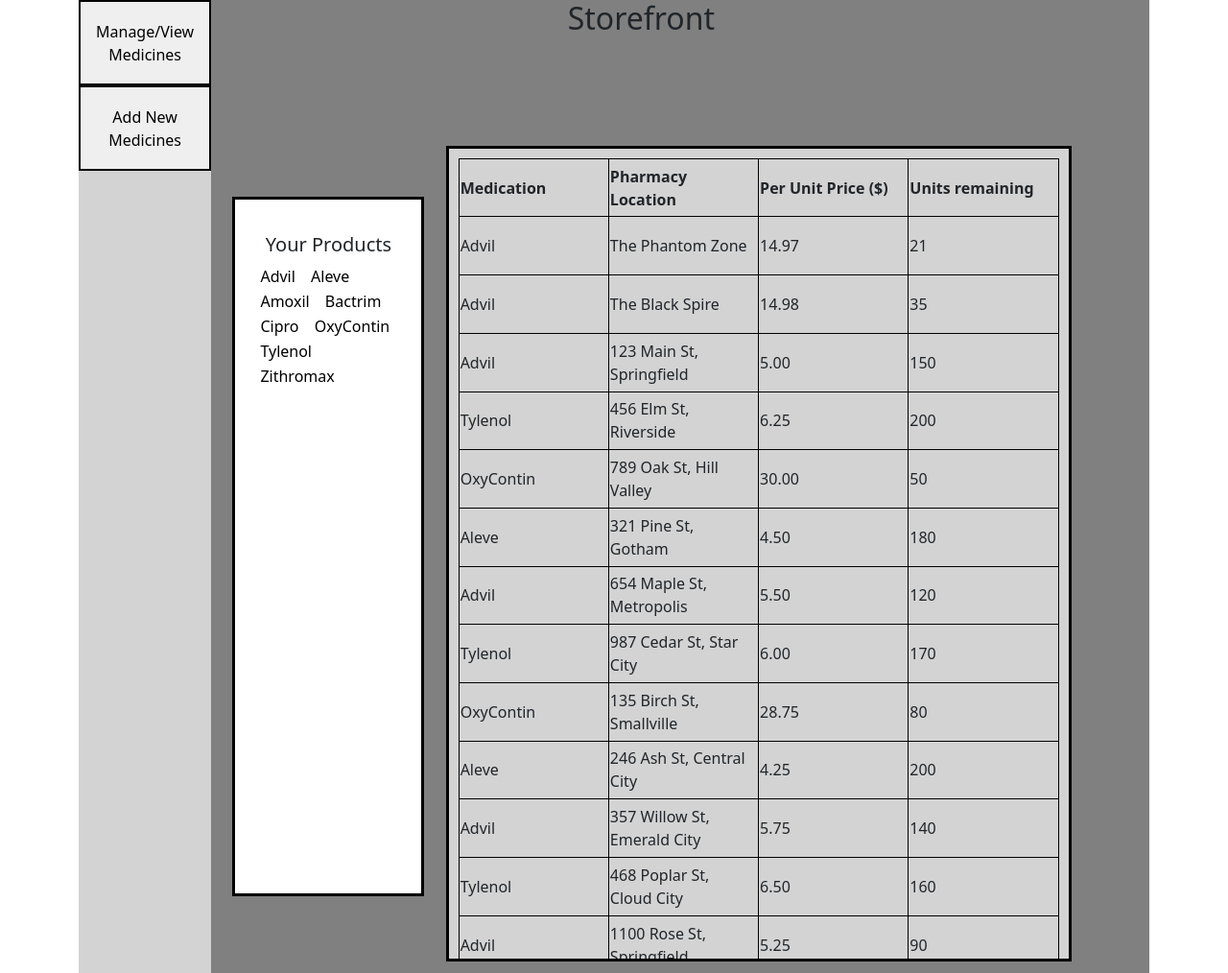
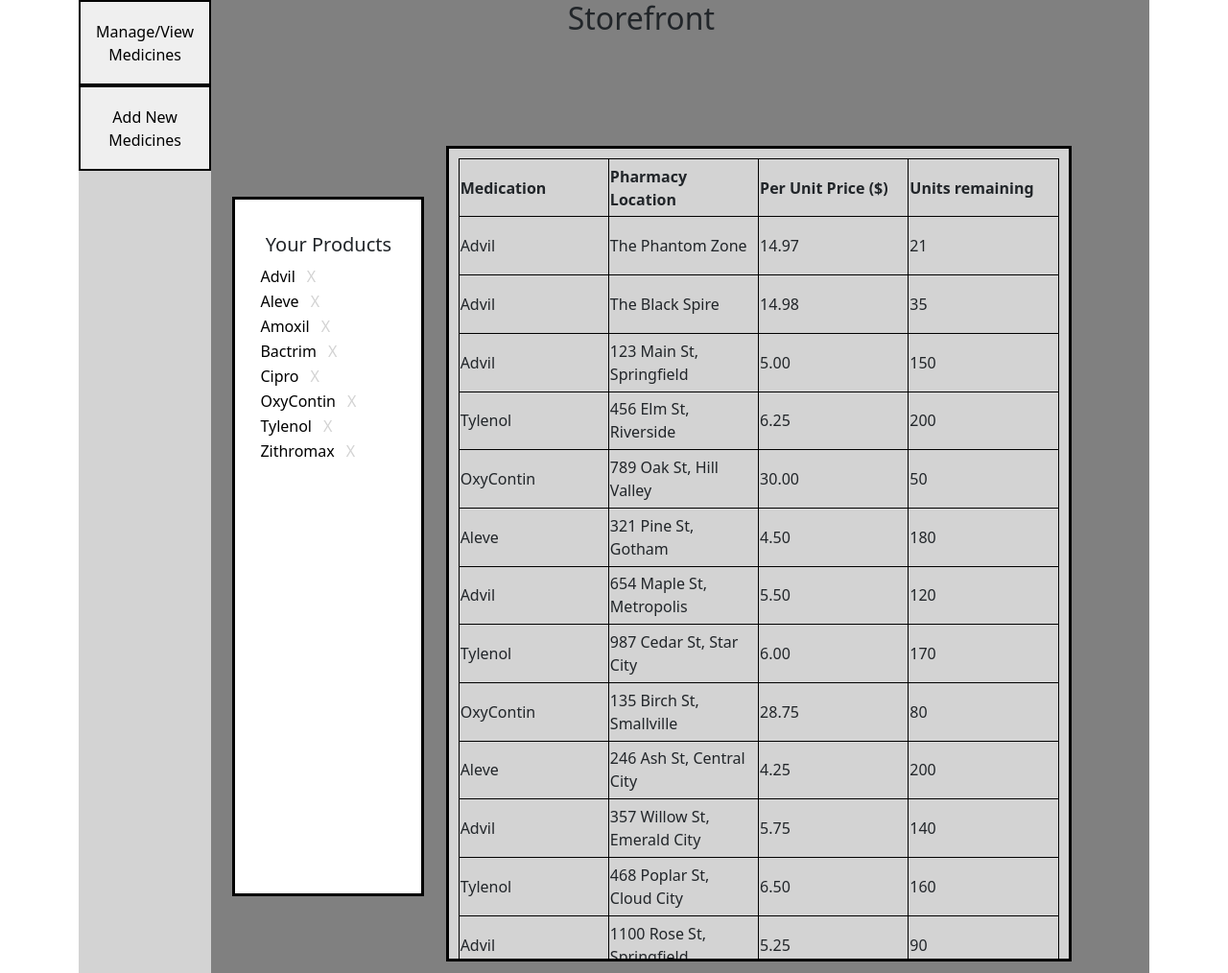
Before and after one commit to 1o3d/healthcare_proj, a Django app: template templates/distrib.html in a window 1280 px wide. Shown: the top 1014 px of the page at 96% size. Run offline with Django 5.2, Linux system fonts and the light colour scheme; data comes from the database, SQL or seed files in the repository; both versions use the stored data as it was after the commit; tables that the repository leaves empty hold one stand-in row (values such as "Sample post"); the template is opened without the code that fills it: values that come from a table or form of the project are taken from there, most other values are stand-ins (such as "Sample title", 1, 10 or a date in 2020); some libraries are stand-ins or nearby versions.

Commit message:
Added delete buttons for medications

```diff
--- a/static/distrib.css
+++ b/static/distrib.css
@@ -20,6 +20,19 @@ body, html {
 .add_meds_tab {
     grid-row:2;
 }
+
+.delete {
+    margin-left: auto;  /* Pushes the button to the right */
+    color: lightgray;
+    background: none;
+    border: none;
+    font-size: 1rem;
+    cursor: pointer;
+  }
+
+  .delete:hover {
+    color: red;
+  }
 
 .med_button,.ing_button{
     background-color: transparent;
--- a/templates/distrib.html
+++ b/templates/distrib.html
@@ -37,8 +37,15 @@
                          <!--For every medication associated with the distributer, list it. -->
                         <input type = "hidden" value = "" id = "med_flag"> <!-- hidden for js access-->
                         {% for medication in meds %}
+                        <div class = "medcontainer" style = "display: flex">
                             <!--Each button should serve as a filter for ingredients associated with the selected medicine-->
                             <button id = "med_filter" class = "med_button" type = "button"  onclick = "toggleIngredients('{{medication.med_name}}')">{{medication.med_name}}</button>
+                            <form method = "post" action="/delete_med/">
+                                {% csrf_token%}
+                                <!--Log out of the account -->
+                                <button name = "del_med_button" value = "{{medication.med_name}}" type="submit" class="delete">X</button>
+                            </form>
+                        </div>
                         {% endfor %}
                     </div>
                 </div>
--- a/testapp/urls.py
+++ b/testapp/urls.py
@@ -12,5 +12,6 @@ urlpatterns = [
     path('user/', views.user, name = 'user'),
     path('healthrep/', views.healthrep, name = 'healthrep'),
     path('distrib/', views.distrib, name = 'distrib'),
+    path('delete_med/', views.delete_med, name = 'delete_med'),
     path('customer/<str:customer_username>/', views.customer_details, name='customer_details')
 ]
--- a/testapp/views.py
+++ b/testapp/views.py
@@ -134,6 +134,12 @@ def distrib(request):
             'med_ingredients':list(med_ingredients)
         })
 
+def delete_med(request):
+    if request.method == "POST":
+        todelete = request.POST.get('del_med_button')
+        print("deleting " + todelete)
+        Medication.objects.filter(pk=todelete).delete()
+    return redirect('distrib')
 
 def healthrep(request):
     rep = request.session.get('username', default=None)
```
Also changed, not shown: pharmacy.db.
